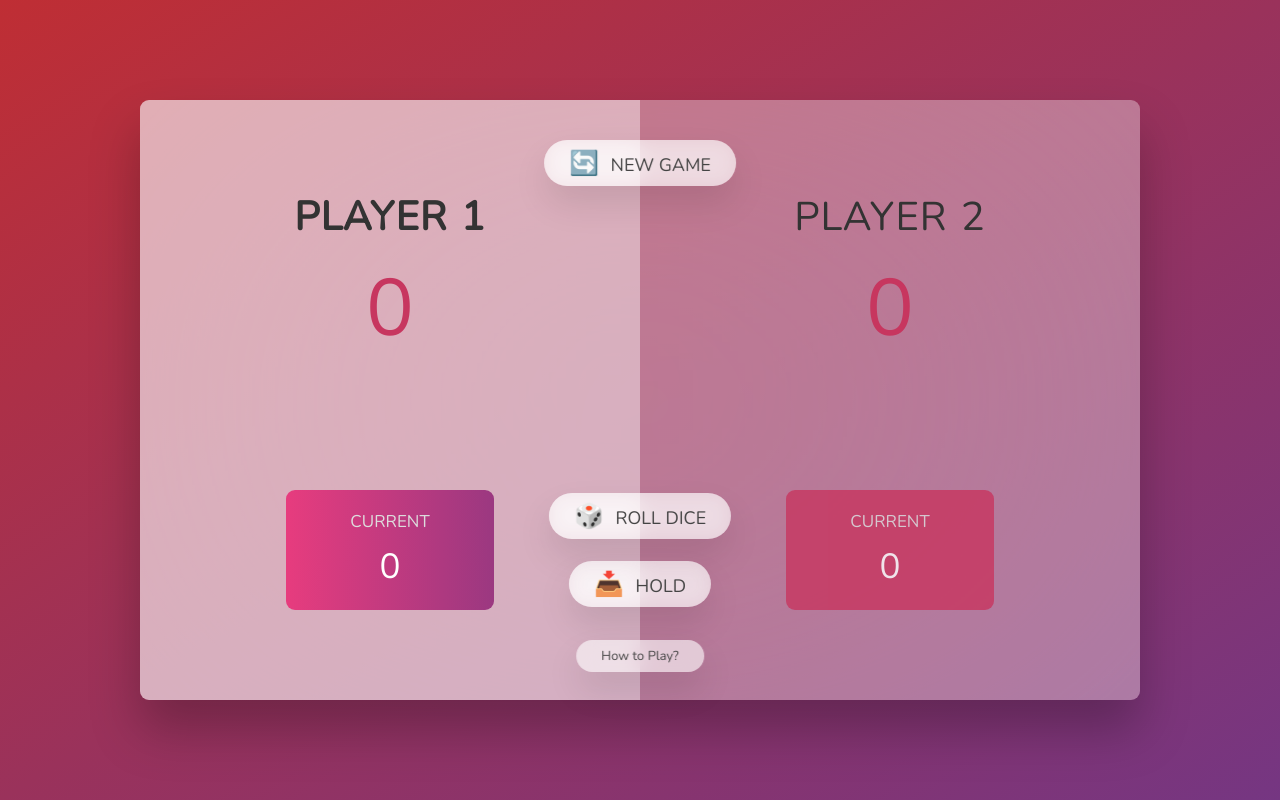
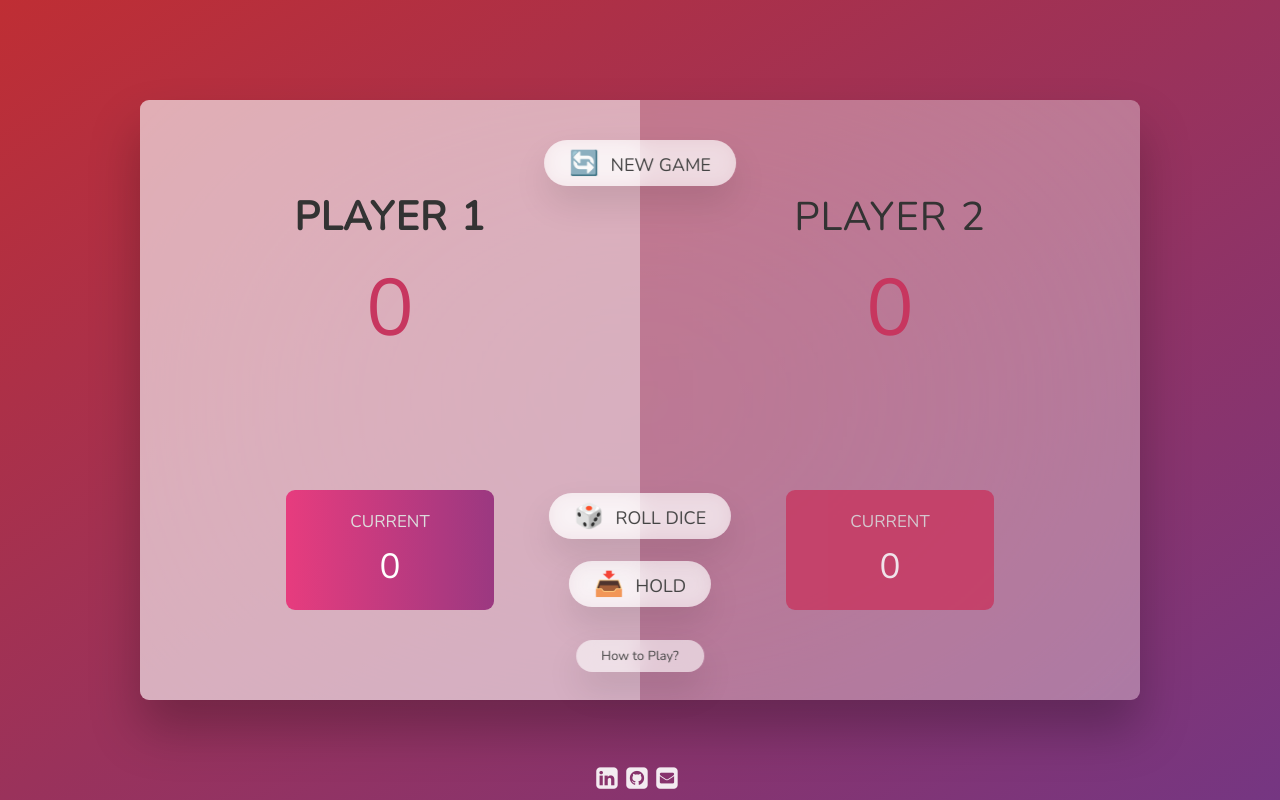
Before and after one commit to shivanip1512/dice_game, a plain HTML site: page index.html in a window 1280 px wide. Drawn offline with nearby package versions, Linux system fonts and the light colour scheme.

Commit message:
added social links

```diff
--- a/index.html
+++ b/index.html
@@ -7,6 +7,7 @@
   <meta http-equiv="X-UA-Compatible" content="ie=edge" />
   <link rel="stylesheet" href="style.css" />
   <link rel="icon" href="diceIcon.ico.png" />
+  <link rel="stylesheet" href="https://cdnjs.cloudflare.com/ajax/libs/font-awesome/4.7.0/css/font-awesome.min.css">
   <title>Roll the Dice</title>
 </head>
 
@@ -36,6 +37,13 @@
   </main>
 
   <button id="myBtn" class="btn btn--instructions">How to Play?</button>
+  <div id="references">
+    <a href="https://www.linkedin.com/in/shivani-pacharne-11b477167/"><i
+        class="socialMedia fa fa-linkedin-square"></i></a>
+    <a href="https://github.com/shivanip1512"><i class="socialMedia fa fa-github-square"></i></a>
+    <a href="mailto:shivanip15121997@gmail.com"><i class="socialMedia fa fa-envelope-square"></i></a>
+  </div>
+
   <div id="myModal" class="modal">
     <div class="btn btn--modal">
       <span class="close">&times;</span>
@@ -56,7 +64,6 @@
       </ul>
     </div>
   </div>
-
   <script src="script.js"></script>
 </body>
 
--- a/style.css
+++ b/style.css
@@ -241,3 +241,14 @@ all: unset;
   text-decoration: none;
   cursor: pointer;
 }
+
+.socialMedia{
+  color: rgba(255, 255, 255,0.9);
+  font-size: 25px !important;
+  padding-right: 6px;
+}
+
+#references{
+    position: absolute;
+    bottom: 9px;
+}
```
